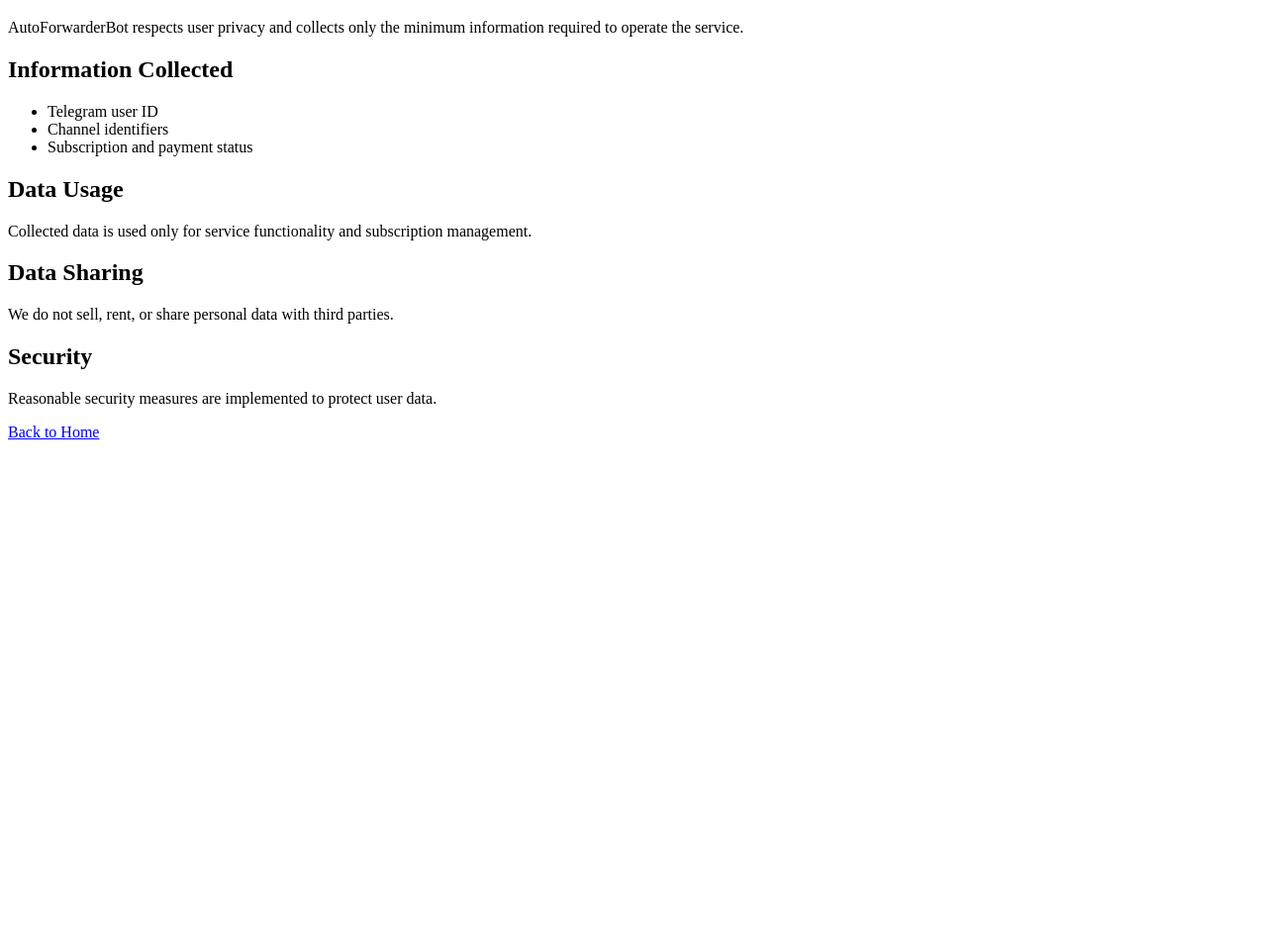
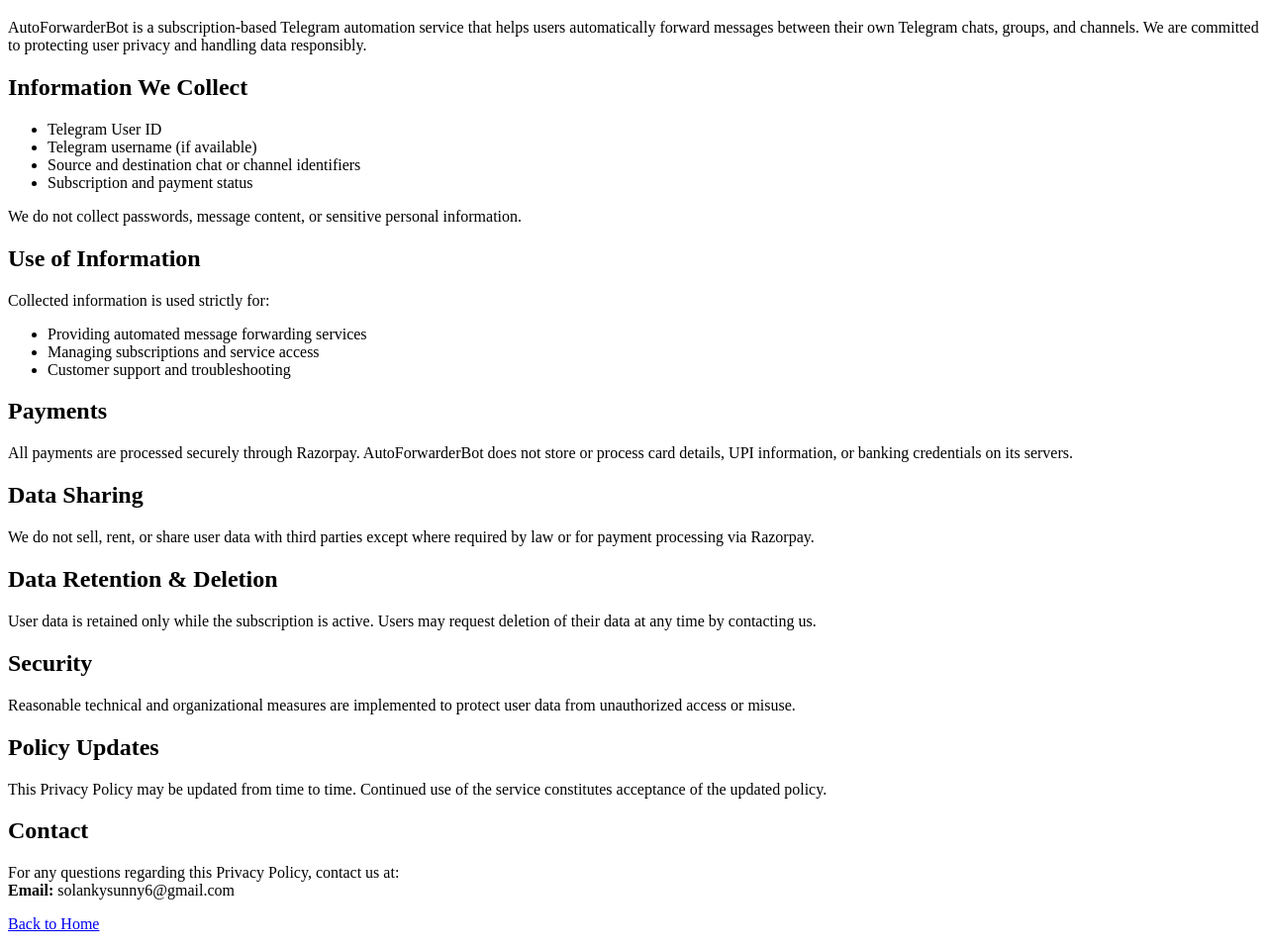
Before and after one commit to flashbroo/AutoForwarderBot, a plain HTML site: page privacy.html in a window 1280 px wide. Shown: the part 61-1020 px from the top of the page at 99% size. Before the commit the page ends 800 px from the top, so only its background shows below. Drawn offline with Linux system fonts and the light colour scheme.

Commit message:
Update privacy.html

```diff
--- a/privacy.html
+++ b/privacy.html
@@ -1,43 +1,79 @@
 <!DOCTYPE html>
 <html lang="en">
 <head>
-<meta charset="UTF-8">
-<title>Privacy Policy – AutoForwarderBot</title>
+  <meta charset="UTF-8">
+  <title>Privacy Policy | AutoForwarderBot</title>
+  <meta name="viewport" content="width=device-width, initial-scale=1.0">
 </head>
 <body>
-<div class="container">
 
 <h1>Privacy Policy</h1>
 
 <p>
-AutoForwarderBot respects user privacy and collects only the minimum
-information required to operate the service.
+AutoForwarderBot is a subscription-based Telegram automation service that helps users
+automatically forward messages between their own Telegram chats, groups, and channels.
+We are committed to protecting user privacy and handling data responsibly.
 </p>
 
-<h2>Information Collected</h2>
+<h2>Information We Collect</h2>
 <ul>
-<li>Telegram user ID</li>
-<li>Channel identifiers</li>
-<li>Subscription and payment status</li>
+  <li>Telegram User ID</li>
+  <li>Telegram username (if available)</li>
+  <li>Source and destination chat or channel identifiers</li>
+  <li>Subscription and payment status</li>
 </ul>
 
-<h2>Data Usage</h2>
 <p>
-Collected data is used only for service functionality and subscription management.
+We do not collect passwords, message content, or sensitive personal information.
+</p>
+
+<h2>Use of Information</h2>
+<p>
+Collected information is used strictly for:
+</p>
+<ul>
+  <li>Providing automated message forwarding services</li>
+  <li>Managing subscriptions and service access</li>
+  <li>Customer support and troubleshooting</li>
+</ul>
+
+<h2>Payments</h2>
+<p>
+All payments are processed securely through Razorpay. AutoForwarderBot does not store
+or process card details, UPI information, or banking credentials on its servers.
 </p>
 
 <h2>Data Sharing</h2>
 <p>
-We do not sell, rent, or share personal data with third parties.
+We do not sell, rent, or share user data with third parties except where required by law
+or for payment processing via Razorpay.
+</p>
+
+<h2>Data Retention & Deletion</h2>
+<p>
+User data is retained only while the subscription is active. Users may request deletion
+of their data at any time by contacting us.
 </p>
 
 <h2>Security</h2>
 <p>
-Reasonable security measures are implemented to protect user data.
+Reasonable technical and organizational measures are implemented to protect user data
+from unauthorized access or misuse.
+</p>
+
+<h2>Policy Updates</h2>
+<p>
+This Privacy Policy may be updated from time to time. Continued use of the service
+constitutes acceptance of the updated policy.
+</p>
+
+<h2>Contact</h2>
+<p>
+For any questions regarding this Privacy Policy, contact us at:<br>
+<strong>Email:</strong> solankysunny6@gmail.com
 </p>
 
 <p><a href="index.html">Back to Home</a></p>
 
-</div>
 </body>
 </html>
```
